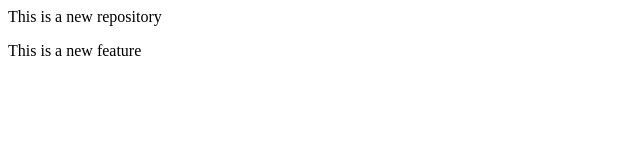
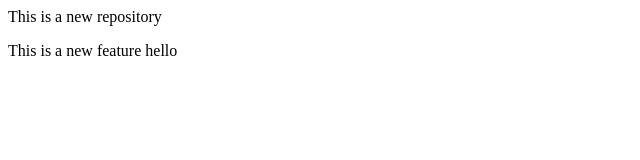
Before and after one commit to menonrahul2002/NewLocalRepo, a plain HTML site: page index.html in a window 1280 px wide. Shown: the full height of the page, 0-640 px from the left. Drawn offline with Linux system fonts and the light colour scheme.

Commit message:
New feature labelled hello

```diff
--- a/index.html
+++ b/index.html
@@ -1,2 +1,2 @@
 <p> This is a new repository</p>
-<p>This is a new feature</p>
+<p>This is a new feature hello</p>
```
